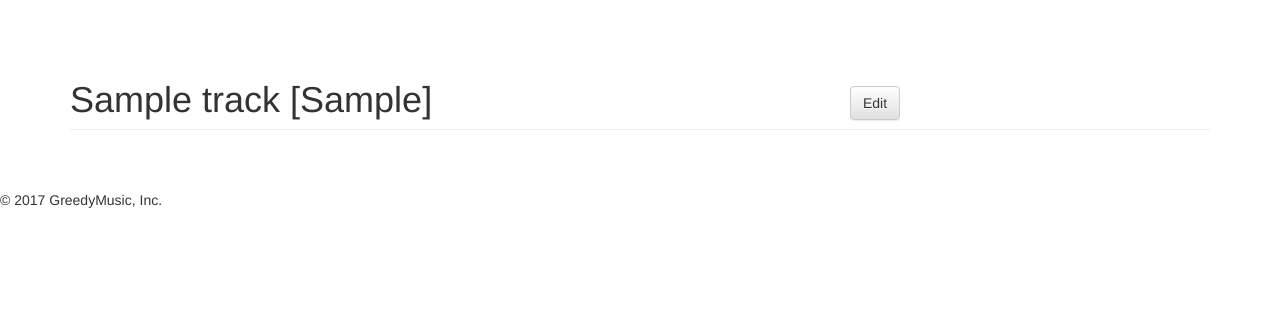
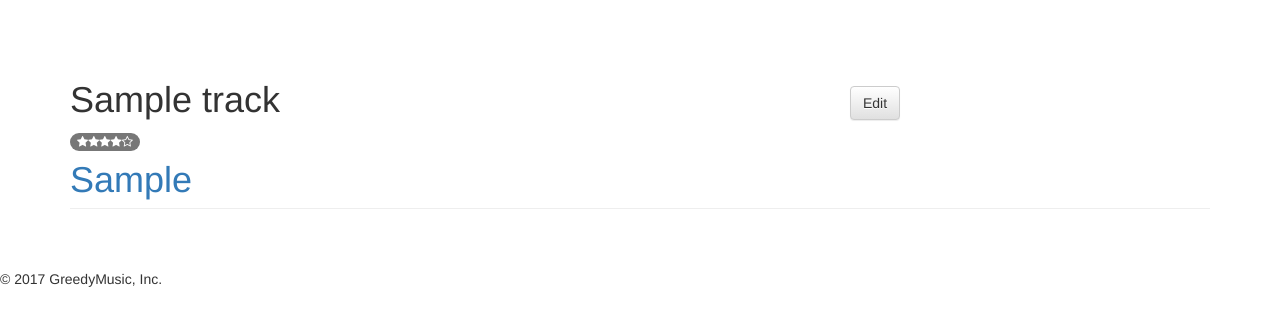
Before and after one commit to pulkitvaishnav/music_tracks, a Django app: page /track/1/ in a window 1280 px wide. Shown: the part 56-382 px from the top of the page. Run offline with Django 3.2, Linux system fonts and the light colour scheme; tables that the repository leaves empty hold one stand-in row (values such as "Sample post"); some libraries are stand-ins or nearby versions.

Commit message:
Rating stars added on track detail page

```diff
--- a/tracks/templates/tracks/track_detail.html
+++ b/tracks/templates/tracks/track_detail.html
@@ -6,7 +6,9 @@
 	  <div class="row">
 	    <h1>
 		    <div class="col-xs-12 col-sm-6 col-md-8">
-		  		{{ track.title }} [{{ track.genre.genre }}]
+		  		{{ track.title }}<br>
+		  		<span class="badge"><span class="stars" data-rating="{{ track.rating }}" data-num-stars="5" ></span></span><br>
+		  		<a href="/genre/{{ track.genre.id }}/">{{ track.genre.genre }}</a><br>
 		    </div>
 		    <div class="col-xs-6 col-md-4">
 		     <a class="btn btn-default" href="{% url 'Track:tracks-edit' pk=track.pk %}" role="button">Edit</a>
```
